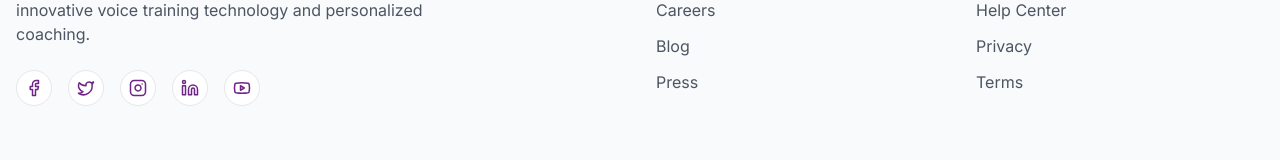
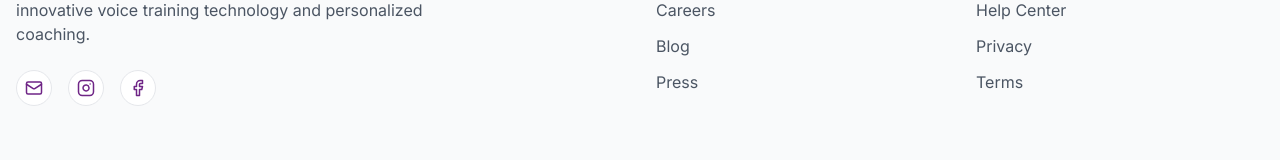
Before and after one commit to isha-yb/vocalverve, a React (Vite) app: page / in a window 1280 px wide. Shown: the part 2289-2449 px from the top of the page. Built offline with nearby package versions, Linux system fonts and the light colour scheme.

Commit message:
Update footer social links
Update footer social links to only include email, Instagram, and Facebook.

```diff
--- a/src/components/Footer.tsx
+++ b/src/components/Footer.tsx
@@ -1,6 +1,7 @@
+
 import React from "react";
 import { motion } from "framer-motion";
-import { Facebook, Twitter, Instagram, Linkedin, Youtube } from "lucide-react";
+import { Facebook, Instagram, Mail } from "lucide-react";
 
 const Footer: React.FC = () => {
   const currentYear = new Date().getFullYear();
@@ -21,25 +22,16 @@ const Footer: React.FC = () => {
             </p>
             <div className="flex space-x-4">
               <a
-                href="https://facebook.com"
+                href="mailto:vocalvervebiz@gmail.com"
                 target="_blank"
                 rel="noopener noreferrer"
-                aria-label="Facebook"
+                aria-label="Email"
                 className="w-9 h-9 rounded-full bg-white border border-gray-200 flex items-center justify-center hover:bg-[#f0e6f4] hover:border-[#6f2586] transition-colors duration-300"
               >
-                <Facebook size={18} className="text-[#6f2586]" />
+                <Mail size={18} className="text-[#6f2586]" />
               </a>
               <a
-                href="https://twitter.com"
-                target="_blank"
-                rel="noopener noreferrer"
-                aria-label="Twitter"
-                className="w-9 h-9 rounded-full bg-white border border-gray-200 flex items-center justify-center hover:bg-[#f0e6f4] hover:border-[#6f2586] transition-colors duration-300"
-              >
-                <Twitter size={18} className="text-[#6f2586]" />
-              </a>
-              <a
-                href="https://instagram.com"
+                href="https://www.instagram.com/vocalvervebiz/"
                 target="_blank"
                 rel="noopener noreferrer"
                 aria-label="Instagram"
@@ -48,22 +40,13 @@ const Footer: React.FC = () => {
                 <Instagram size={18} className="text-[#6f2586]" />
               </a>
               <a
-                href="https://linkedin.com"
+                href="https://www.facebook.com/profile.php?id=61574559182458"
                 target="_blank"
                 rel="noopener noreferrer"
-                aria-label="LinkedIn"
+                aria-label="Facebook"
                 className="w-9 h-9 rounded-full bg-white border border-gray-200 flex items-center justify-center hover:bg-[#f0e6f4] hover:border-[#6f2586] transition-colors duration-300"
               >
-                <Linkedin size={18} className="text-[#6f2586]" />
-              </a>
-              <a
-                href="https://youtube.com"
-                target="_blank"
-                rel="noopener noreferrer"
-                aria-label="YouTube"
-                className="w-9 h-9 rounded-full bg-white border border-gray-200 flex items-center justify-center hover:bg-[#f0e6f4] hover:border-[#6f2586] transition-colors duration-300"
-              >
-                <Youtube size={18} className="text-[#6f2586]" />
+                <Facebook size={18} className="text-[#6f2586]" />
               </a>
             </div>
           </div>
```
